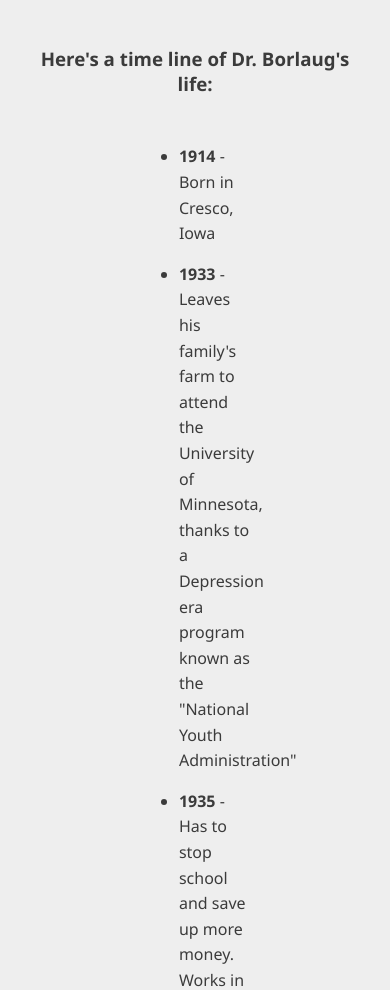
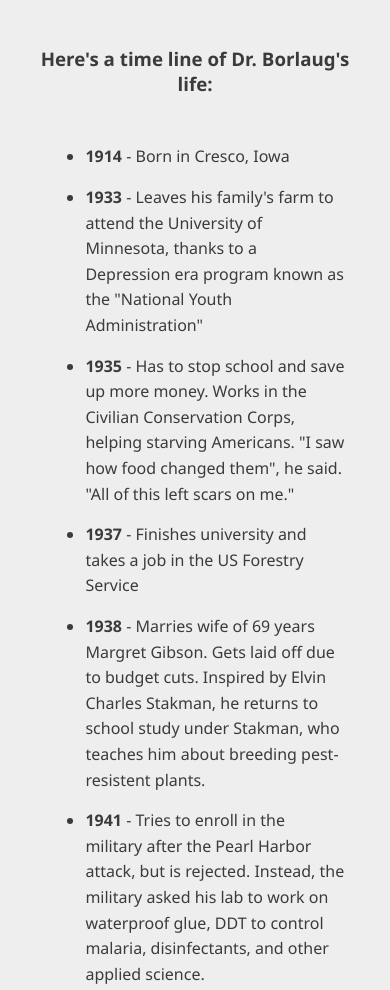
Before and after one commit to carlos-osorio-developer/CodingTrials1, a plain HTML site: page index.html in a window 390 px wide. Shown: the part 370-1360 px from the top of the page. Drawn offline with Linux system fonts and the light colour scheme.

Commit message:
The most wonderful responsive page about saving lives

```diff
--- a/css/style.css
+++ b/css/style.css
@@ -50,3 +50,9 @@
 .quotation {
     padding-left: 22px;
 }
+
+@media (max-width: 800px) {
+     #timeline-content{
+      width: 80%;
+    }
+  }
--- a/index.html
+++ b/index.html
@@ -2,6 +2,7 @@
 <html lang="en">
 
 <head>
+  <meta name="viewport" content="width=device-width,initial-scale=1.0">
   <meta charset="UTF-8">
   <title>Fork Me! FCC: Test Suite Template</title>
   <link rel="stylesheet" href="css/style.css">
```
